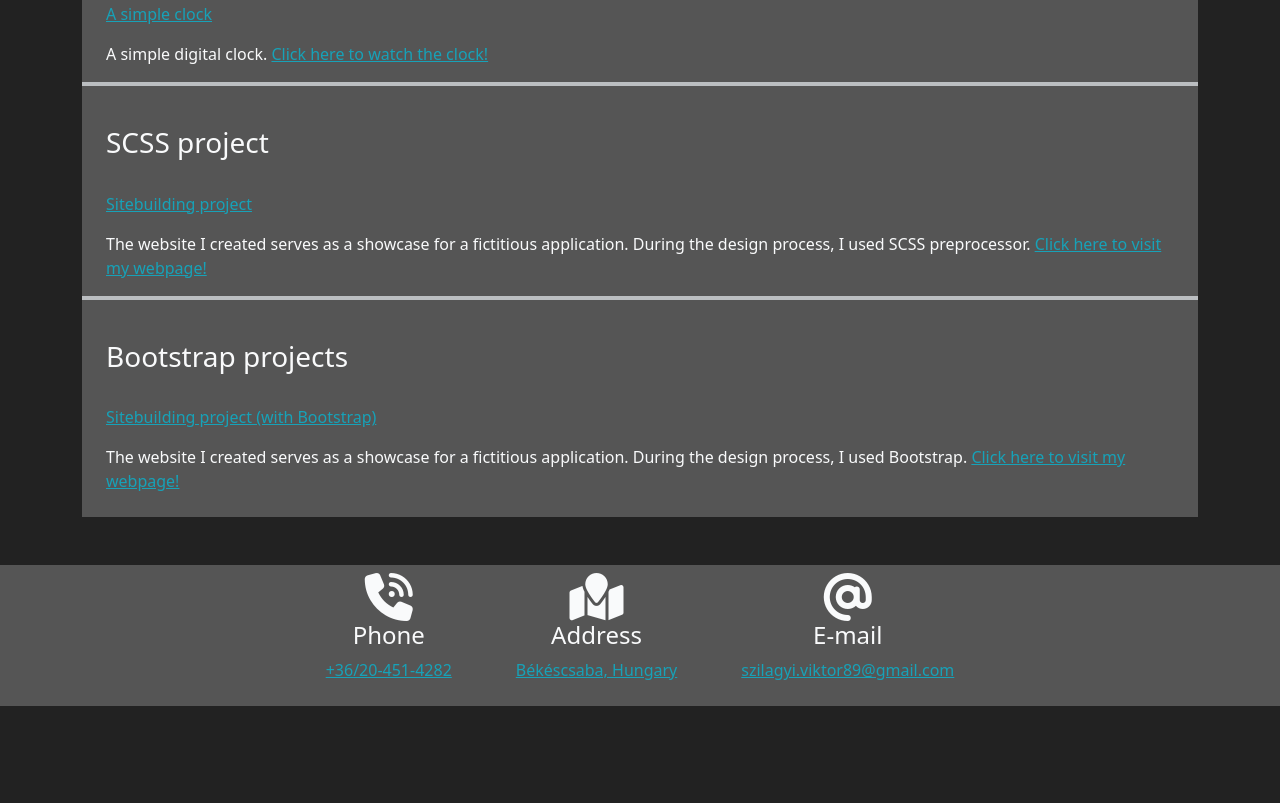
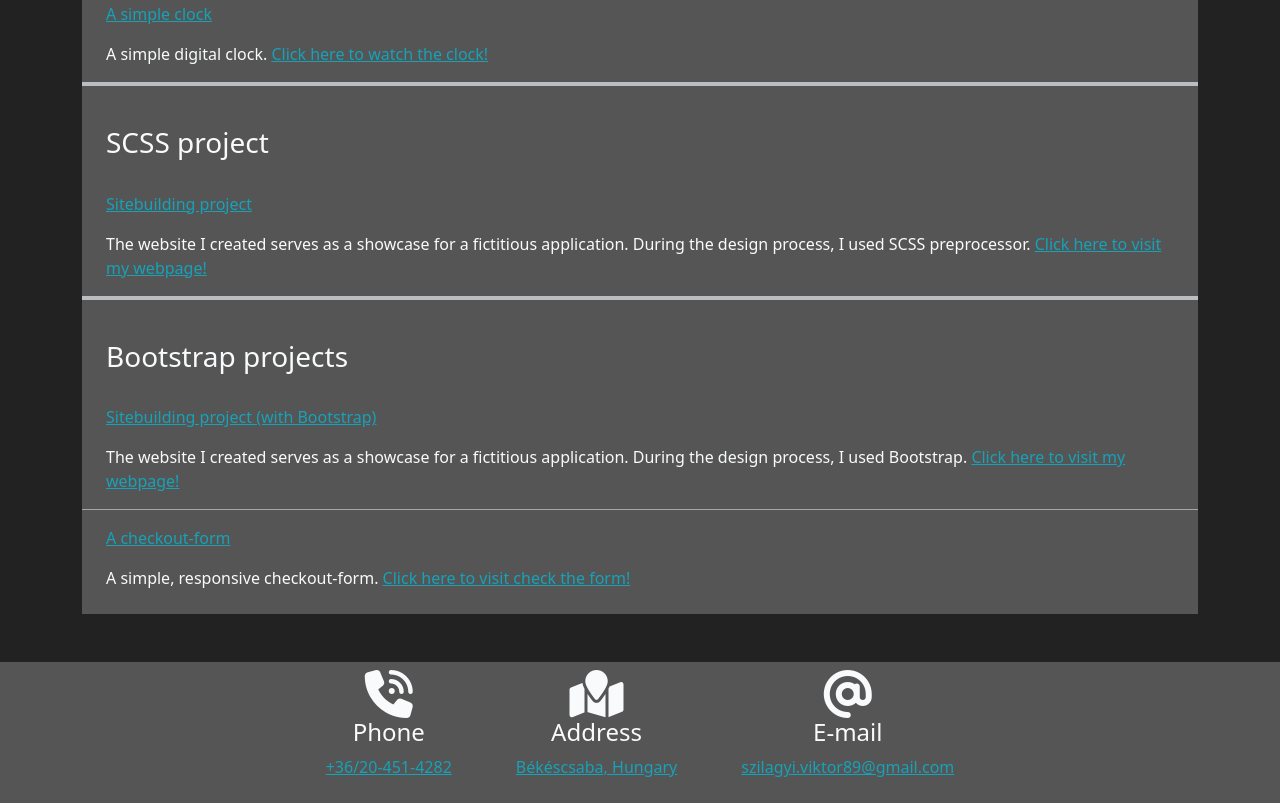
Before and after one commit to szilavi/szilaviCV, a website: page index.html in a window 1280 px wide. Shown: the part 1760-2563 px from the top of the page. Before the commit the page ends 2466 px from the top, so only its background shows below. Drawn offline with nearby package versions, Linux system fonts and the light colour scheme.

Commit message:
updated bootstrap

```diff
--- a/index.html
+++ b/index.html
@@ -245,6 +245,18 @@
             >Click here to visit my webpage!</a
           >
         </p>
+        <hr class="col-12 opacity-50" />
+        <p class="px-4">
+          <a href="https://github.com/szilavi/bs-checkout-form" target="_blank"
+            >A checkout-form</a
+          >
+        </p>
+        <p class="px-4">
+          A simple, responsive checkout-form.
+          <a href="https://szilavi.github.io/bs-checkout-form/" target="_blank"
+            >Click here to visit check the form!</a
+          >
+        </p>
       </div>
     </main>
     <!-- FOOTER -->
```
